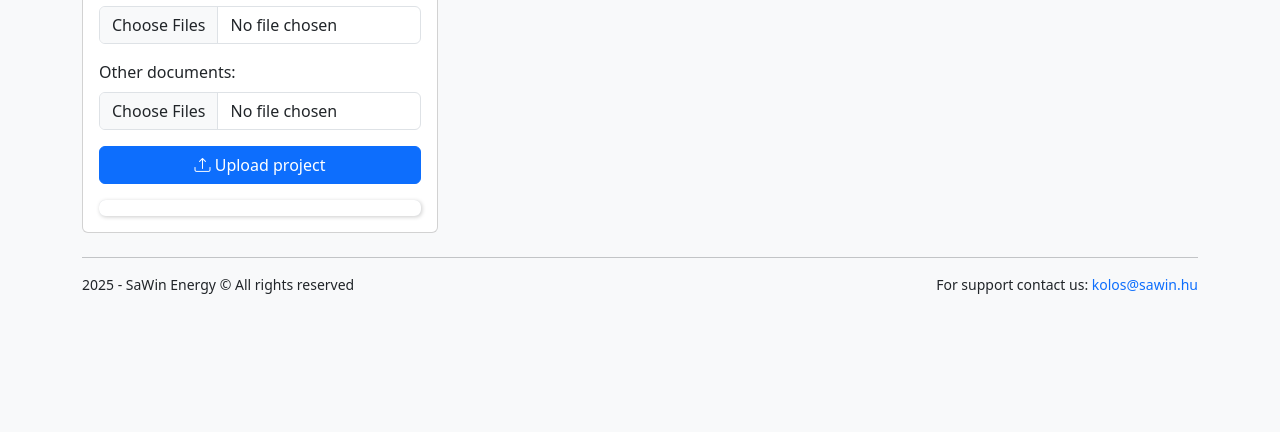
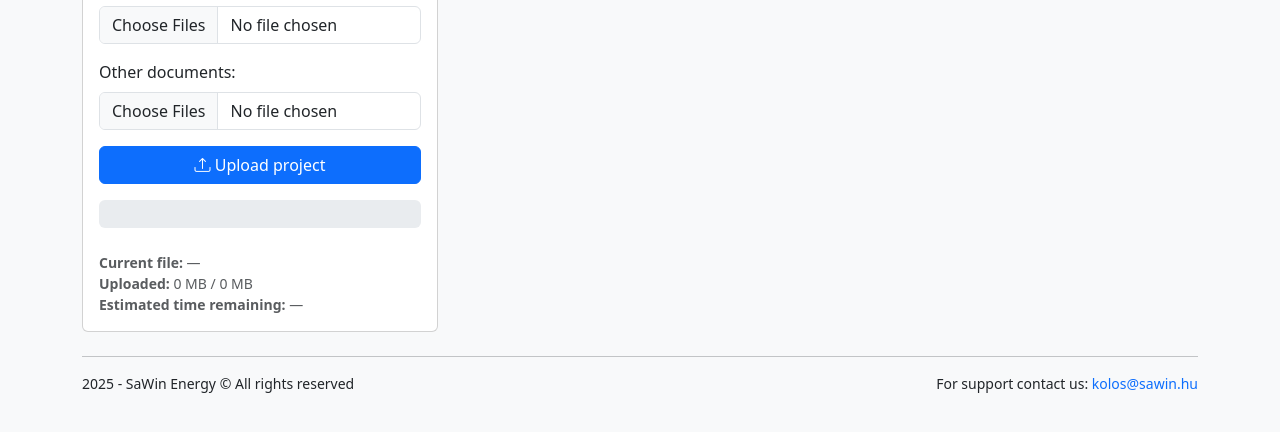
Before and after one commit to hajduko/render-server, a FastAPI app: page /dashboard in a window 1280 px wide. Shown: the part 263-695 px from the top of the page. Run offline with FastAPI, Linux system fonts and the light colour scheme; the visitor is signed in with stand-in values (Sample User, id 1); data that the repository does not hold is empty; parts of the project's set-up code (start-up, migrations or seed data) failed here and were passed over.

Commit message:
[UPD] Updated progress bar

```diff
--- a/templates/dashboard.html
+++ b/templates/dashboard.html
@@ -27,7 +27,17 @@
               <span class="spinner-border spinner-border-sm ms-2 d-none" role="status"></span>
             </button>
 
-            <progress id="progress" class="progress w-100" value="0" max="100"></progress>
+            <div class="progress w-100 mb-2" style="height: 28px">
+              <div id="progressBar" class="progress-bar progress-bar-striped progress-bar-animated" style="width: 0%">
+                0%
+              </div>
+            </div>
+
+            <div class="small text-muted">
+              <div><strong>Current file:</strong> <span id="currentFile">—</span></div>
+              <div><strong>Uploaded:</strong> <span id="uploadedInfo">0 MB / 0 MB</span></div>
+              <div><strong>Estimated time remaining:</strong> <span id="eta">—</span></div>
+            </div>
           </div>
         </form>
       </div>
@@ -75,12 +85,37 @@
     const form = document.getElementById('upload-form');
     const fileElem = document.getElementById('files');
     const othersElem = document.getElementById('others');
-    const progress = document.getElementById('progress');
+
+    // Bootstrap progress bar elements
+    const progressBar = document.getElementById('progressBar');
+    const currentFileEl = document.getElementById('currentFile');
+    const uploadedInfoEl = document.getElementById('uploadedInfo');
+    const etaEl = document.getElementById('eta');
+
     const submitBtn = document.getElementById('submit-btn');
-    const btnText = submitBtn.querySelector('.btn-text');
-    const spinner = submitBtn.querySelector('.spinner-border');
+    const btnText = submitBtn?.querySelector('.btn-text');
+    const spinner = submitBtn?.querySelector('.spinner-border');
 
-    if (!form || !fileElem || !othersElem || !progress) return;
+    if (!form || !fileElem || !othersElem || !progressBar) return;
+
+    const formatMB = (bytes) => (bytes / (1024 * 1024)).toFixed(1);
+
+    const formatTime = (seconds) => {
+      if (!isFinite(seconds) || seconds < 0) return '—';
+      const m = Math.floor(seconds / 60);
+      const s = Math.floor(seconds % 60);
+      return m > 0 ? `${m}m ${s}s` : `${s}s`;
+    };
+
+    const setProgressUI = (percent, fileName, uploadedBytes, totalBytes, etaSec) => {
+      const pct = Math.max(0, Math.min(100, percent));
+      progressBar.style.width = pct.toFixed(1) + '%';
+      progressBar.textContent = pct.toFixed(1) + '%';
+
+      if (currentFileEl) currentFileEl.textContent = fileName || '—';
+      if (uploadedInfoEl) uploadedInfoEl.textContent = `${formatMB(uploadedBytes)} MB / ${formatMB(totalBytes)} MB`;
+      if (etaEl) etaEl.textContent = formatTime(etaSec);
+    };
 
     function buildFileList(input) {
       return Array.from(input.files || []).map((f) => ({
@@ -97,6 +132,7 @@
         credentials: 'same-origin',
         body: JSON.stringify(bodyObj),
       });
+
       const txt = await res.text();
       let data;
       try {
@@ -104,23 +140,33 @@
       } catch {
         data = { raw: txt };
       }
+
       if (!res.ok) throw new Error((data && (data.detail || data.message)) || res.status + ' ' + res.statusText);
       return data;
     }
 
-    // Upload with limited concurrency to avoid saturating browser/network
-    async function uploadWithConcurrency(items, limit, onProgressBytes) {
+    // Upload with limited concurrency to avoid saturating browser/network.
+    // NOTE: fetch() doesn't provide reliable upload progress events, so we:
+    // - show "current file" when a file starts uploading
+    // - bump bytes when the file finishes (per-file progress)
+    async function uploadWithConcurrency(items, limit, onFileStart, onFileDone) {
       let idx = 0;
       let inFlight = 0;
+      let doneCount = 0;
+      let settled = false;
 
       return new Promise((resolve, reject) => {
-        const results = [];
         const next = () => {
+          if (settled) return;
+
           while (inFlight < limit && idx < items.length) {
             const item = items[idx++];
             inFlight++;
 
-            // PUT directly to S3 presigned URL
+            try {
+              onFileStart?.(item);
+            } catch (_) {}
+
             fetch(item.url, {
               method: 'PUT',
               headers: { 'Content-Type': item.type || 'application/octet-stream' },
@@ -131,47 +177,96 @@
                   const t = await r.text().catch(() => '');
                   throw new Error(`S3 upload failed for ${item.name}: ${r.status} ${r.statusText} ${t}`);
                 }
-                // We can’t get per-request byte progress with fetch reliably,
-                // so we update progress per-file by file size:
-                onProgressBytes(item.file.size);
-                results.push(true);
+                try {
+                  onFileDone?.(item);
+                } catch (_) {}
+
+                doneCount++;
+                if (doneCount === items.length) {
+                  settled = true;
+                  resolve(true);
+                }
               })
-              .catch(reject)
+              .catch((err) => {
+                if (!settled) {
+                  settled = true;
+                  reject(err);
+                }
+              })
               .finally(() => {
                 inFlight--;
-                if (results.length === items.length) resolve(true);
-                else next();
+                next();
               });
           }
         };
+
         next();
       });
     }
 
     form.addEventListener('submit', async function (e) {
       e.preventDefault();
+
       // Disable button + show spinner
-      submitBtn.disabled = true;
-      spinner.classList.remove('d-none');
-      btnText.textContent = 'Uploading...';
-      submitBtn.classList.remove('btn-primary');
-      submitBtn.classList.add('btn-secondary');
+      if (submitBtn) submitBtn.disabled = true;
+      if (spinner) spinner.classList.remove('d-none');
+      if (btnText) btnText.textContent = 'Uploading...';
+      if (submitBtn) {
+        submitBtn.classList.remove('btn-primary');
+        submitBtn.classList.add('btn-secondary');
+      }
 
-      const pid = (form.querySelector('input[name="pid"]').value || '').trim();
-      if (!pid) return alert('Missing LEAD code');
+      const pid = (form.querySelector('input[name="pid"]')?.value || '').trim();
+      if (!pid) {
+        alert('Missing LEAD code');
+        if (submitBtn) submitBtn.disabled = false;
+        if (spinner) spinner.classList.add('d-none');
+        if (btnText) btnText.textContent = 'Upload project';
+        return;
+      }
 
       const images = buildFileList(fileElem);
       const others = buildFileList(othersElem);
-      if (images.length === 0) return alert('No photos selected');
 
-      progress.value = 0;
+      if (images.length === 0) {
+        alert('No photos selected');
+        if (submitBtn) submitBtn.disabled = false;
+        if (spinner) spinner.classList.add('d-none');
+        if (btnText) btnText.textContent = 'Upload project';
+        return;
+      }
 
       // Total bytes for progress
       const totalBytes = images.reduce((a, x) => a + x.file.size, 0) + others.reduce((a, x) => a + x.file.size, 0);
+
       let uploadedBytes = 0;
-      const bump = (n) => {
-        uploadedBytes += n;
-        progress.value = totalBytes ? (uploadedBytes / totalBytes) * 100 : 0;
+      let startTime = Date.now();
+
+      // initialize UI
+      setProgressUI(0, '—', 0, totalBytes, Infinity);
+
+      const recomputeAndRender = (fileName) => {
+        const percent = totalBytes ? (uploadedBytes / totalBytes) * 100 : 0;
+
+        const elapsedSec = (Date.now() - startTime) / 1000;
+        const speed = elapsedSec > 0 ? uploadedBytes / elapsedSec : 0; // bytes/sec
+        const remainingBytes = Math.max(0, totalBytes - uploadedBytes);
+
+        // ETA in seconds; Infinity if we don't have a speed estimate yet
+        const etaSec = speed > 0 ? remainingBytes / speed : Infinity;
+
+        setProgressUI(percent, fileName, uploadedBytes, totalBytes, etaSec);
+      };
+
+      const onFileStart = (item) => {
+        // Show current file immediately when it begins uploading
+        if (currentFileEl) currentFileEl.textContent = item?.name || '—';
+      };
+
+      const onFileDone = (item) => {
+        // We only know bytes reliably once a file completes with fetch()
+        uploadedBytes += item.file.size;
+        recomputeAndRender(item?.name);
       };
 
       try {
@@ -194,18 +289,29 @@
         });
 
         // 2) Upload to S3 with concurrency (tune 5–10)
-        await uploadWithConcurrency(uploads, 6, bump);
+        // Show first file name quickly if available
+        if (uploads.length > 0 && currentFileEl) currentFileEl.textContent = uploads[0].name;
+        await uploadWithConcurrency(uploads, 6, onFileStart, onFileDone);
 
         // 3) Tell server to create DDB items + enqueue SQS job
         await fetchJson('/upload/complete', { pid });
 
-        progress.value = 100;
+        // Final UI
+        uploadedBytes = totalBytes;
+        setProgressUI(100, 'Done', uploadedBytes, totalBytes, 0);
+
         window.location.href = '/dashboard';
       } catch (err) {
         console.error(err);
-        submitBtn.disabled = false;
-        spinner.classList.add('d-none');
-        btnText.textContent = 'Upload project';
+
+        if (submitBtn) submitBtn.disabled = false;
+        if (spinner) spinner.classList.add('d-none');
+        if (btnText) btnText.textContent = 'Upload project';
+        if (submitBtn) {
+          submitBtn.classList.remove('btn-secondary');
+          submitBtn.classList.add('btn-primary');
+        }
+
         alert('Upload failed: ' + (err && err.message ? err.message : err));
       }
     });
```
